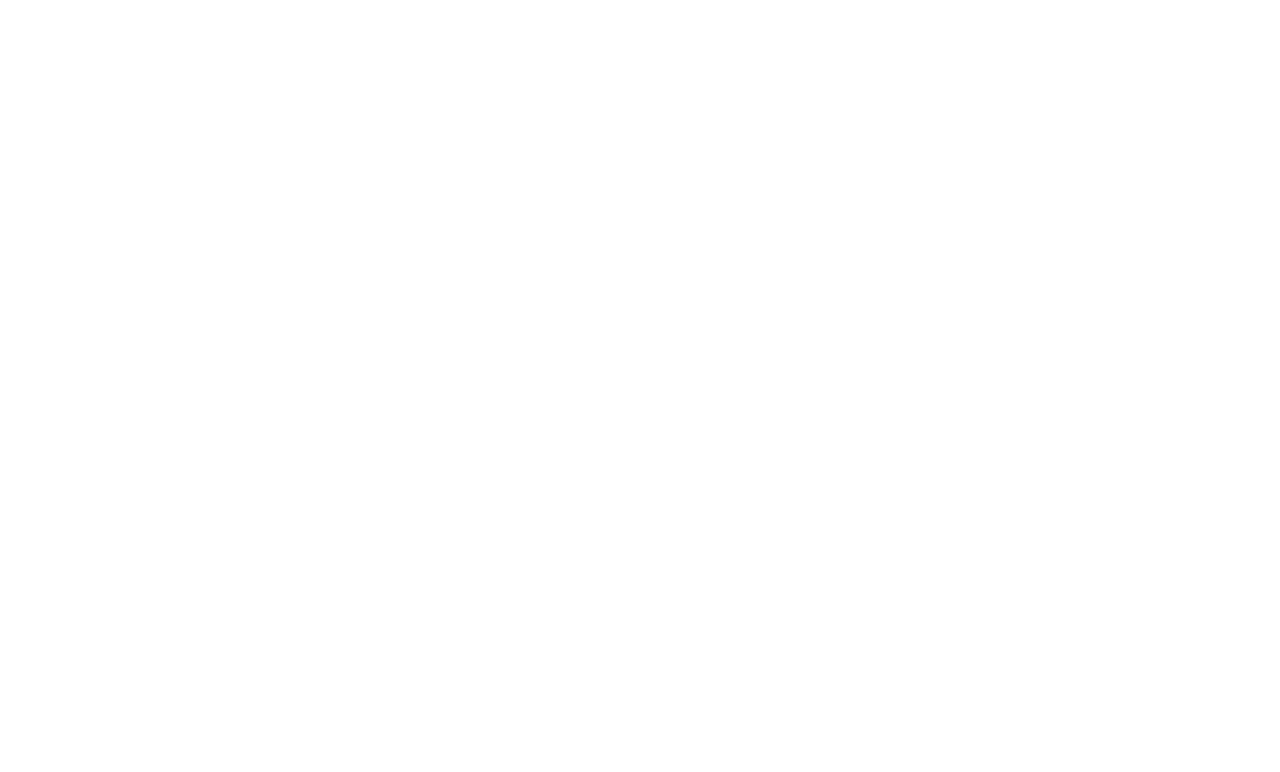
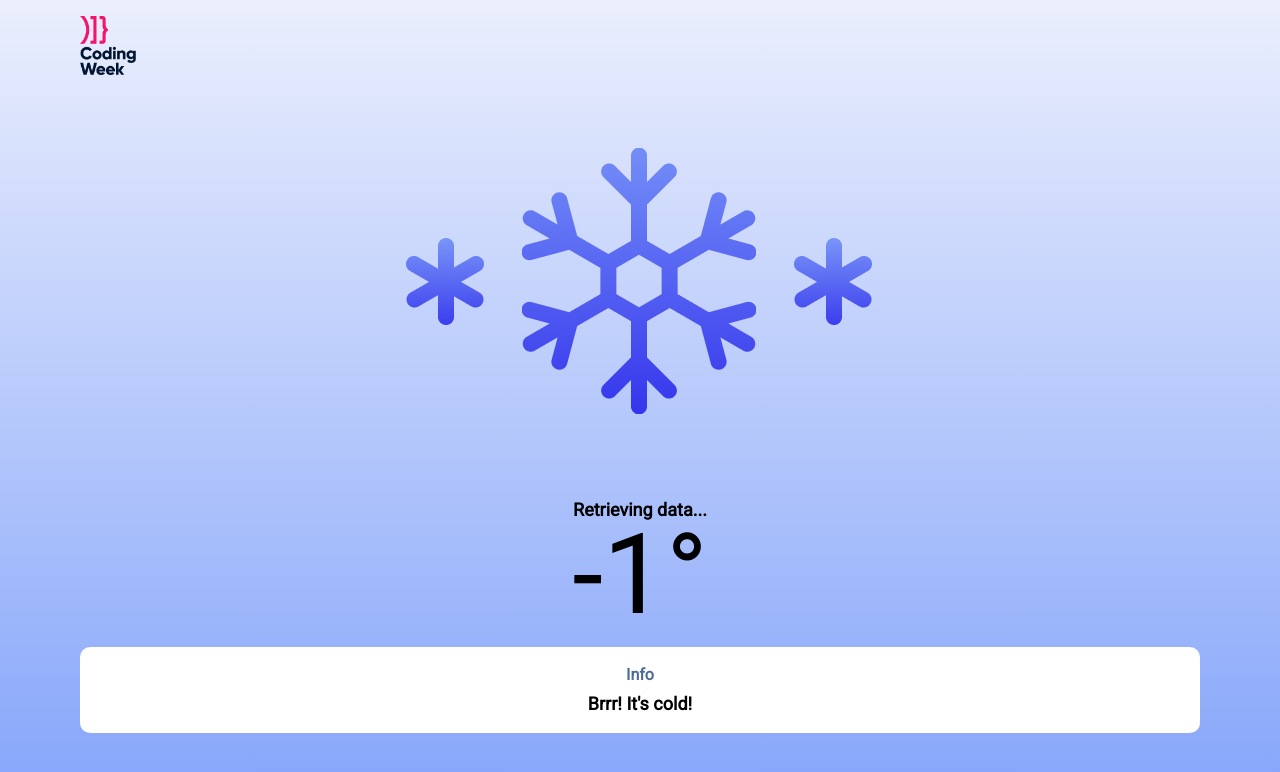
Before and after one commit to boolean-uk/weather-app-demo, a plain HTML site: page index.html in a window 1280 px wide. Drawn offline with Linux system fonts and the light colour scheme.

Commit message:
add template content and style

```diff
--- a/index.html
+++ b/index.html
@@ -12,6 +12,9 @@
     <link rel="icon" href="images/icon.png" type="image/png" />
 
     <!-- Font -->
+    <link rel="preconnect" href="https://fonts.googleapis.com" />
+    <link rel="preconnect" href="https://fonts.gstatic.com" crossorigin />
+    <link href="https://fonts.googleapis.com/css2?family=Roboto:ital,wght@0,400;1,700&display=swap" rel="stylesheet" />
 
     <!-- Style -->
     <link rel="stylesheet" href="style.css" type="text/css" />
@@ -24,6 +27,28 @@
   <body>
 
     <!-- container element -->
+    <div class="container">
+
+      <!-- header with logo -->
+      <header>
+        <img src="images/logo.png" alt="Coding Week Logo">
+      </header>
+
+      <!-- main section with weather and info panel -->
+      <main>
+        <div class="weather-info">
+          <img class="weather-icon" src="images/13n.png" alt="Weather Icon">
+          <div class="weather-location">Retrieving data...</div>
+          <div class="weather-temperature">-1°</div>
+        </div>
+
+        <div class="panel">
+          <h4 class="panel-title">Info</h4>
+          <div class="description">Brrr! It's cold!</div>
+        </div>
+
+      </main>
+    </div>
 
   </body>
 </html>
--- a/style.css
+++ b/style.css
@@ -1,4 +1,10 @@
-/* CSS Reset */
+/* Custom properties */
+:root {
+  --font: 'Roboto', sans-serif;
+  --gradient: linear-gradient(to bottom, #ebeffd, #85a5fa);
+}
+
+  /* CSS Reset */
 * {
   margin: 0;
   padding: 0;
@@ -9,4 +15,57 @@
 html {
   height: 100vh;
   line-height: 1;
+  font-family: var(--font);
+  background-image: var(--gradient);
 }
+
+.container {
+  width: 90vw;
+  padding: 16px;
+  margin: 0 auto;
+}
+
+header img {
+  width: 56px;
+}
+
+main {
+  text-align: center;
+}
+
+/* weather */
+.weather-icon {
+  max-width: 100%;
+}
+
+.weather-info {
+  margin-bottom: 16px;
+}
+
+.weather-location {
+  font-size: 18px;
+  font-weight: bold;
+}
+
+.weather-temperature {
+  font-size: 112px;
+}
+
+
+/* panel */
+.panel {
+  background-color: #fff;
+  padding: 20px;
+  border-radius: 10px;
+}
+
+.panel-title {
+  color: #4c6c96;
+  margin-bottom: 12px;
+}
+
+
+.description {
+  font-size: 18px;
+  font-weight: bold;
+}
```
